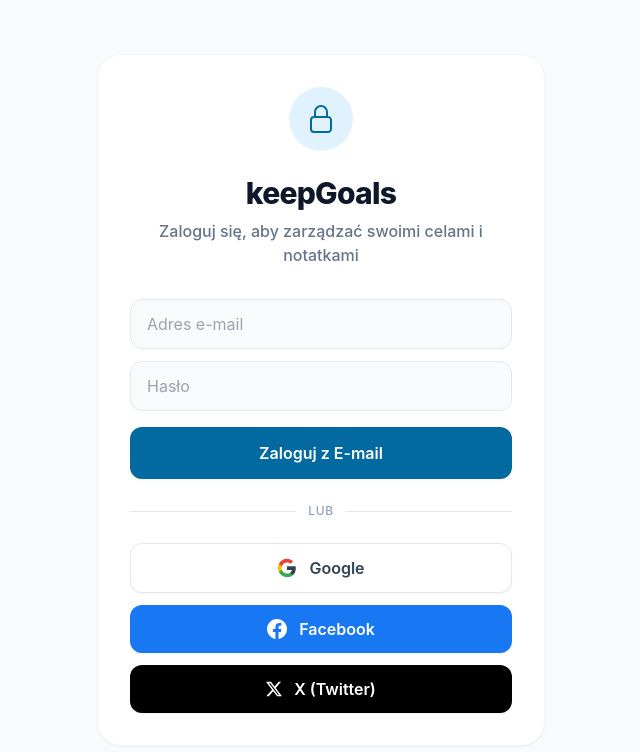
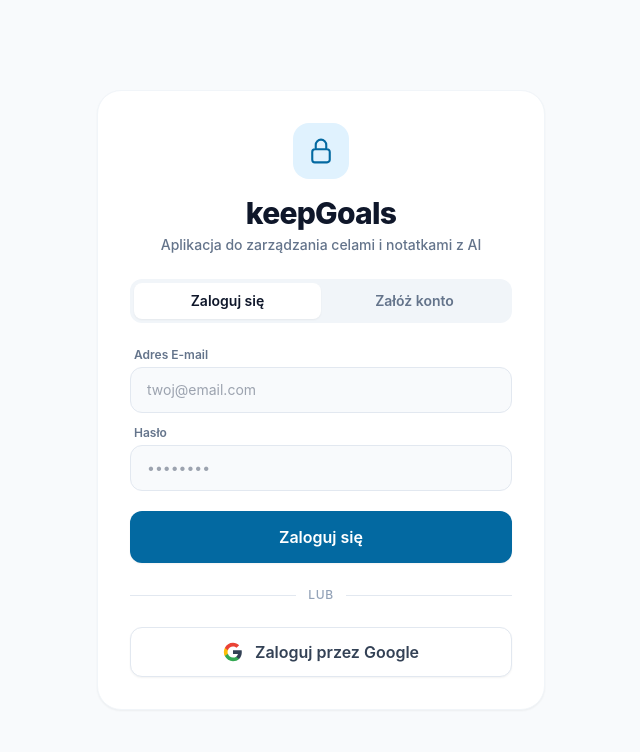
Before and after one commit to przemekoduje/keepGoals, a React (Vite) app in the folder frontend/: page /login in a window 1280 px wide. Shown: the top 752 px of the page, without its empty margins (319-959 px from the left). Built offline with nearby package versions, Linux system fonts and the light colour scheme; no server answers.

Commit message:
feat(auth): wdrożenie pełnego interfejsu rejestracji i logowania użytkowników (Email/Hasło oraz Google) z izolacją Firebase

```diff
--- a/frontend/src/pages/Login.tsx
+++ b/frontend/src/pages/Login.tsx
@@ -4,14 +4,18 @@
 import { isDemoMode } from "../config/firebase";
 
 export const Login: React.FC = () => {
-  const { user, loginWithGoogle, loginWithFacebook, loginWithTwitter, loginWithEmail } = useAuth();
+  const { user, loginWithGoogle, loginWithEmail, signUpWithEmail } = useAuth();
   const navigate = useNavigate();
+
+  const [isRegistering, setIsRegistering] = useState(false);
   const [error, setError] = useState<string | null>(null);
 
-  // Email form state
+  // Form state
+  const [displayName, setDisplayName] = useState("");
   const [email, setEmail] = useState("");
   const [password, setPassword] = useState("");
-  const [isEmailLoading, setIsEmailLoading] = useState(false);
+  const [confirmPassword, setConfirmPassword] = useState("");
+  const [isLoading, setIsLoading] = useState(false);
 
   if (user) {
     return <Navigate to="/" replace />;
@@ -24,35 +28,54 @@
       navigate("/");
     } catch (err: any) {
       console.error(err);
-      setError(`Logowanie przez ${providerName} nie powiodło się.`);
+      setError(`Logowanie przez ${providerName} nie powiodło się. Wypróbuj e-mail lub zaloguj się ponownie.`);
     }
   };
 
-  const handleEmailLogin = async (e: React.FormEvent) => {
+  const handleSubmit = async (e: React.FormEvent) => {
     e.preventDefault();
+    setError(null);
+
     if (!email || !password) {
-      setError("Wpisz e-mail i hasło.");
+      setError("Podaj adres e-mail oraz hasło.");
       return;
     }
 
-    setIsEmailLoading(true);
-    setError(null);
+    if (isRegistering) {
+      if (password.length < 6) {
+        setError("Hasło powinno składać się z co najmniej 6 znaków.");
+        return;
+      }
+      if (password !== confirmPassword) {
+        setError("Hasła nie są identyczne.");
+        return;
+      }
+    }
+
+    setIsLoading(true);
     try {
+      if (isRegistering) {
+        await signUpWithEmail(email, password, displayName.trim() || undefined);
+      } else {
         await loginWithEmail(email, password);
+      }
       navigate("/");
     } catch (err: any) {
       console.error(err);
-      if (err.code === 'auth/weak-password') {
-        setError("Hasło jest zbyt słabe (minimum 6 znaków).");
-      } else if (err.code === 'auth/invalid-email') {
+      const code = err.code || "";
+      if (code === 'auth/weak-password') {
+        setError("Hasło jest zbyt słabe (wymagane minimum 6 znaków).");
+      } else if (code === 'auth/invalid-email') {
         setError("Niepoprawny format adresu e-mail.");
-      } else if (err.code === 'auth/email-already-in-use') {
-        setError("Ten e-mail jest już zajęty przez inne konto.");
+      } else if (code === 'auth/email-already-in-use') {
+        setError("Konto z tym adresem e-mail już istnieje. Zaloguj się.");
+      } else if (code === 'auth/user-not-found' || code === 'auth/wrong-password' || code === 'auth/invalid-credential') {
+        setError("Nieprawidłowy adres e-mail lub hasło.");
       } else {
-        setError("Logowanie / rejestracja nie powiodły się. Sprawdź dane.");
+        setError(err.message || "Wystąpił błąd autoryzacji. Spróbuj ponownie.");
       }
     } finally {
-      setIsEmailLoading(false);
+      setIsLoading(false);
     }
   };
 
@@ -60,46 +83,107 @@
     <div className="min-h-screen bg-pastel-bg-light dark:bg-slate-900 text-slate-800 dark:text-slate-100 flex items-center justify-center p-4 sm:p-6 font-sans">
       <div className="max-w-md w-full bg-white dark:bg-slate-800 rounded-[24px] shadow-sm p-6 sm:p-8 border border-slate-100 dark:border-slate-700 flex flex-col items-center text-center">
 
-        <div className="h-16 w-16 bg-pastel-blue-light text-pastel-blue-dark rounded-full flex items-center justify-center mb-6">
-          <svg xmlns="http://www.w3.org/2000/svg" fill="none" viewBox="0 0 24 24" strokeWidth={1.5} stroke="currentColor" className="w-8 h-8">
+        <div className="h-14 w-14 bg-pastel-blue-light text-pastel-blue-dark rounded-2xl flex items-center justify-center mb-4">
+          <svg xmlns="http://www.w3.org/2000/svg" fill="none" viewBox="0 0 24 24" strokeWidth={1.8} stroke="currentColor" className="w-7 h-7">
             <path strokeLinecap="round" strokeLinejoin="round" d="M16.5 10.5V6.75a4.5 4.5 0 1 0-9 0v3.75m-.75 11.25h10.5a2.25 2.25 0 0 0 2.25-2.25v-6.75a2.25 2.25 0 0 0-2.25-2.25H6.75a2.25 2.25 0 0 0-2.25 2.25v6.75a2.25 2.25 0 0 0 2.25 2.25Z" />
           </svg>
         </div>
 
-        <h1 className="text-3xl font-extrabold text-slate-900 dark:text-white tracking-tight mb-2">
+        <h1 className="text-3xl font-extrabold text-slate-900 dark:text-white tracking-tight mb-1">
           keepGoals
         </h1>
 
-        <p className="text-slate-500 dark:text-slate-400 mb-8 font-medium">
-          Zaloguj się, aby zarządzać swoimi celami i notatkami
+        <p className="text-slate-500 dark:text-slate-400 mb-6 font-medium text-sm">
+          Aplikacja do zarządzania celami i notatkami z AI
         </p>
 
+        {/* Tab Selection */}
+        <div className="flex w-full bg-slate-100 dark:bg-slate-900/60 p-1 rounded-xl mb-6">
+          <button
+            type="button"
+            onClick={() => { setIsRegistering(false); setError(null); }}
+            className={`flex-1 py-2 text-sm font-semibold rounded-lg transition-all ${
+              !isRegistering
+                ? "bg-white dark:bg-slate-800 text-slate-900 dark:text-white shadow-sm"
+                : "text-slate-500 dark:text-slate-400 hover:text-slate-900 dark:hover:text-white"
+            }`}
+          >
+            Zaloguj się
+          </button>
+          <button
+            type="button"
+            onClick={() => { setIsRegistering(true); setError(null); }}
+            className={`flex-1 py-2 text-sm font-semibold rounded-lg transition-all ${
+              isRegistering
+                ? "bg-white dark:bg-slate-800 text-slate-900 dark:text-white shadow-sm"
+                : "text-slate-500 dark:text-slate-400 hover:text-slate-900 dark:hover:text-white"
+            }`}
+          >
+            Załóż konto
+          </button>
+        </div>
+
         {/* Formularz Email/Hasło */}
-        <form onSubmit={handleEmailLogin} className="w-full mb-6">
-          <div className="space-y-3">
+        <form onSubmit={handleSubmit} className="w-full mb-6">
+          <div className="space-y-3 text-left">
+            {isRegistering && (
+              <div>
+                <label className="block text-xs font-semibold text-slate-500 dark:text-slate-400 mb-1 ml-1">Twoje Imię</label>
+                <input
+                  type="text"
+                  placeholder="np. Jan Kowalski"
+                  value={displayName}
+                  onChange={(e) => setDisplayName(e.target.value)}
+                  className="w-full bg-slate-50 dark:bg-slate-900/50 border border-slate-200 dark:border-slate-700 text-slate-900 dark:text-white rounded-xl px-4 py-3 text-sm outline-none focus:ring-2 focus:ring-pastel-blue-dark transition-all"
+                />
+              </div>
+            )}
+
+            <div>
+              <label className="block text-xs font-semibold text-slate-500 dark:text-slate-400 mb-1 ml-1">Adres E-mail</label>
               <input
                 type="email"
-              placeholder="Adres e-mail"
+                placeholder="twoj@email.com"
                 value={email}
                 onChange={(e) => setEmail(e.target.value)}
-              className="w-full bg-slate-50 dark:bg-slate-900/50 border border-slate-200 dark:border-slate-700 text-slate-900 dark:text-white rounded-xl px-4 py-3 outline-none focus:ring-2 focus:ring-pastel-blue-dark transition-all"
-              required
-            />
-            <input
-              type="password"
-              placeholder="Hasło"
-              value={password}
-              onChange={(e) => setPassword(e.target.value)}
-              className="w-full bg-slate-50 dark:bg-slate-900/50 border border-slate-200 dark:border-slate-700 text-slate-900 dark:text-white rounded-xl px-4 py-3 outline-none focus:ring-2 focus:ring-pastel-blue-dark transition-all"
+                className="w-full bg-slate-50 dark:bg-slate-900/50 border border-slate-200 dark:border-slate-700 text-slate-900 dark:text-white rounded-xl px-4 py-3 text-sm outline-none focus:ring-2 focus:ring-pastel-blue-dark transition-all"
                 required
               />
             </div>
+
+            <div>
+              <label className="block text-xs font-semibold text-slate-500 dark:text-slate-400 mb-1 ml-1">Hasło</label>
+              <input
+                type="password"
+                placeholder="••••••••"
+                value={password}
+                onChange={(e) => setPassword(e.target.value)}
+                className="w-full bg-slate-50 dark:bg-slate-900/50 border border-slate-200 dark:border-slate-700 text-slate-900 dark:text-white rounded-xl px-4 py-3 text-sm outline-none focus:ring-2 focus:ring-pastel-blue-dark transition-all"
+                required
+              />
+            </div>
+
+            {isRegistering && (
+              <div>
+                <label className="block text-xs font-semibold text-slate-500 dark:text-slate-400 mb-1 ml-1">Powtórz Hasło</label>
+                <input
+                  type="password"
+                  placeholder="••••••••"
+                  value={confirmPassword}
+                  onChange={(e) => setConfirmPassword(e.target.value)}
+                  className="w-full bg-slate-50 dark:bg-slate-900/50 border border-slate-200 dark:border-slate-700 text-slate-900 dark:text-white rounded-xl px-4 py-3 text-sm outline-none focus:ring-2 focus:ring-pastel-blue-dark transition-all"
+                  required
+                />
+              </div>
+            )}
+          </div>
+
           <button
             type="submit"
-            disabled={isEmailLoading}
-            className="w-full mt-4 bg-pastel-blue-dark hover:bg-blue-600 text-white py-3.5 px-6 rounded-xl font-semibold shadow-sm transition-colors duration-200 flex items-center justify-center"
+            disabled={isLoading}
+            className="w-full mt-5 bg-pastel-blue-dark hover:bg-blue-600 active:scale-[0.99] text-white py-3.5 px-6 rounded-xl font-semibold shadow-sm transition-all duration-200 flex items-center justify-center cursor-pointer"
           >
-            {isEmailLoading ? "Przetwarzanie..." : "Zaloguj z E-mail"}
+            {isLoading ? "Przetwarzanie..." : isRegistering ? "Zarejestruj się" : "Zaloguj się"}
           </button>
         </form>
 
@@ -112,8 +196,9 @@
         {/* Przyciski Social */}
         <div className="w-full space-y-3">
           <button
+            type="button"
             onClick={() => handleSocialLogin("Google", loginWithGoogle)}
-            className="w-full bg-white dark:bg-slate-800 border border-slate-200 dark:border-slate-600 hover:bg-slate-50 dark:hover:bg-slate-700 text-slate-700 dark:text-slate-200 py-3 px-6 rounded-xl font-semibold shadow-sm transition-colors duration-200 flex items-center justify-center space-x-3"
+            className="w-full bg-white dark:bg-slate-800 border border-slate-200 dark:border-slate-600 hover:bg-slate-50 dark:hover:bg-slate-700 text-slate-700 dark:text-slate-200 py-3 px-6 rounded-xl font-semibold shadow-sm transition-colors duration-200 flex items-center justify-center space-x-3 cursor-pointer"
           >
             <svg className="h-5 w-5" viewBox="0 0 24 24">
               <path fill="currentColor" d="M22.56 12.25c0-.78-.07-1.53-.2-2.25H12v4.26h5.92c-.26 1.37-1.04 2.53-2.21 3.31v2.77h3.57c2.08-1.92 3.28-4.74 3.28-8.09z" />
@@ -121,39 +206,19 @@
               <path fill="#FBBC05" d="M5.84 14.09c-.22-.66-.35-1.36-.35-2.09s.13-1.43.35-2.09V7.06H2.18C1.43 8.55 1 10.22 1 12s.43 3.45 1.18 4.94l2.85-2.22.81-.63z" />
               <path fill="#EA4335" d="M12 5.38c1.62 0 3.06.56 4.21 1.64l3.15-3.15C17.45 2.09 14.97 1 12 1 7.7 1 3.99 3.47 2.18 7.06l3.66 2.84c.87-2.6 3.3-4.53 6.16-4.53z" />
             </svg>
-            <span>Google</span>
-          </button>
-
-          <button
-            onClick={() => handleSocialLogin("Facebook", loginWithFacebook)}
-            className="w-full bg-[#1877F2] hover:bg-[#166FE5] text-white py-3 px-6 rounded-xl font-semibold shadow-sm transition-colors duration-200 flex items-center justify-center space-x-3"
-          >
-            <svg className="h-5 w-5" fill="currentColor" viewBox="0 0 24 24">
-              <path d="M24 12.073c0-6.627-5.373-12-12-12s-12 5.373-12 12c0 5.99 4.388 10.954 10.125 11.854v-8.385H7.078v-3.469h3.047V9.43c0-3.007 1.792-4.669 4.533-4.669 1.312 0 2.686.235 2.686.235v2.953H15.83c-1.491 0-1.956.925-1.956 1.874v2.25h3.328l-.532 3.469h-2.796v8.385C19.612 23.027 24 18.062 24 12.073z"/>
-            </svg>
-            <span>Facebook</span>
-          </button>
-
-          <button
-            onClick={() => handleSocialLogin("X", loginWithTwitter)}
-            className="w-full bg-black hover:bg-slate-800 text-white dark:bg-white dark:text-black dark:hover:bg-slate-200 py-3 px-6 rounded-xl font-semibold shadow-sm transition-colors duration-200 flex items-center justify-center space-x-3"
-          >
-            <svg className="h-4 w-4" fill="currentColor" viewBox="0 0 24 24">
-              <path d="M18.901 1.153h3.68l-8.04 9.19L24 22.846h-7.406l-5.8-7.584-6.638 7.584H.474l8.6-9.83L0 1.154h7.594l5.243 6.932ZM17.61 20.644h2.039L6.486 3.24H4.298Z"/>
-            </svg>
-            <span>X (Twitter)</span>
+            <span>Zaloguj przez Google</span>
           </button>
         </div>
 
         {error && (
-          <p className="text-sm text-rose-500 mt-5 font-medium bg-rose-50 dark:bg-rose-950/30 py-2 px-4 rounded-lg w-full">
-            {error}
-          </p>
+          <div className="text-xs text-rose-600 dark:text-rose-400 mt-5 font-medium bg-rose-50 dark:bg-rose-950/40 border border-rose-200 dark:border-rose-900/50 py-2.5 px-4 rounded-xl w-full text-left">
+            ⚠️ {error}
+          </div>
         )}
 
         {isDemoMode && (
           <div className="mt-6 p-4 bg-amber-50 dark:bg-amber-950/20 border border-amber-200 dark:border-amber-900/50 rounded-xl text-xs text-amber-800 dark:text-amber-300 text-left">
-            <span className="font-bold">Tryb demonstracyjny:</span> Zaloguj się dowolną metodą. Zostaniesz wpuszczony jako użytkownik demo.
+            <span className="font-bold">Tryb podglądu (Demo):</span> Wpisz dowolny e-mail i hasło lub wybierz Google. Aby aktywować produktywne Firebase Auth na żywo, uzupełnij klucze w `frontend/.env`.
           </div>
         )}
       </div>
```
Also changed, not shown: frontend/src/context/AuthContext.tsx (+20 -22 lines). Lines whose indentation alone changed are shown as unchanged.
